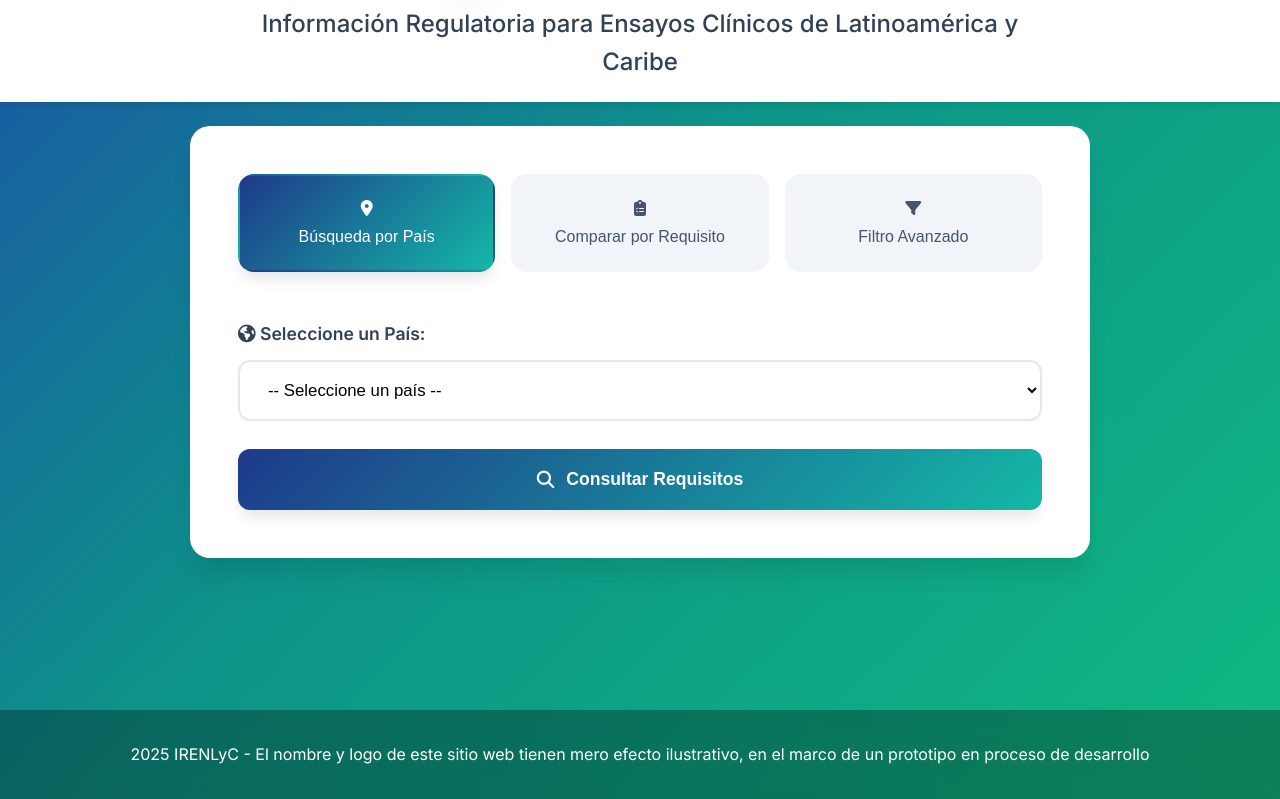
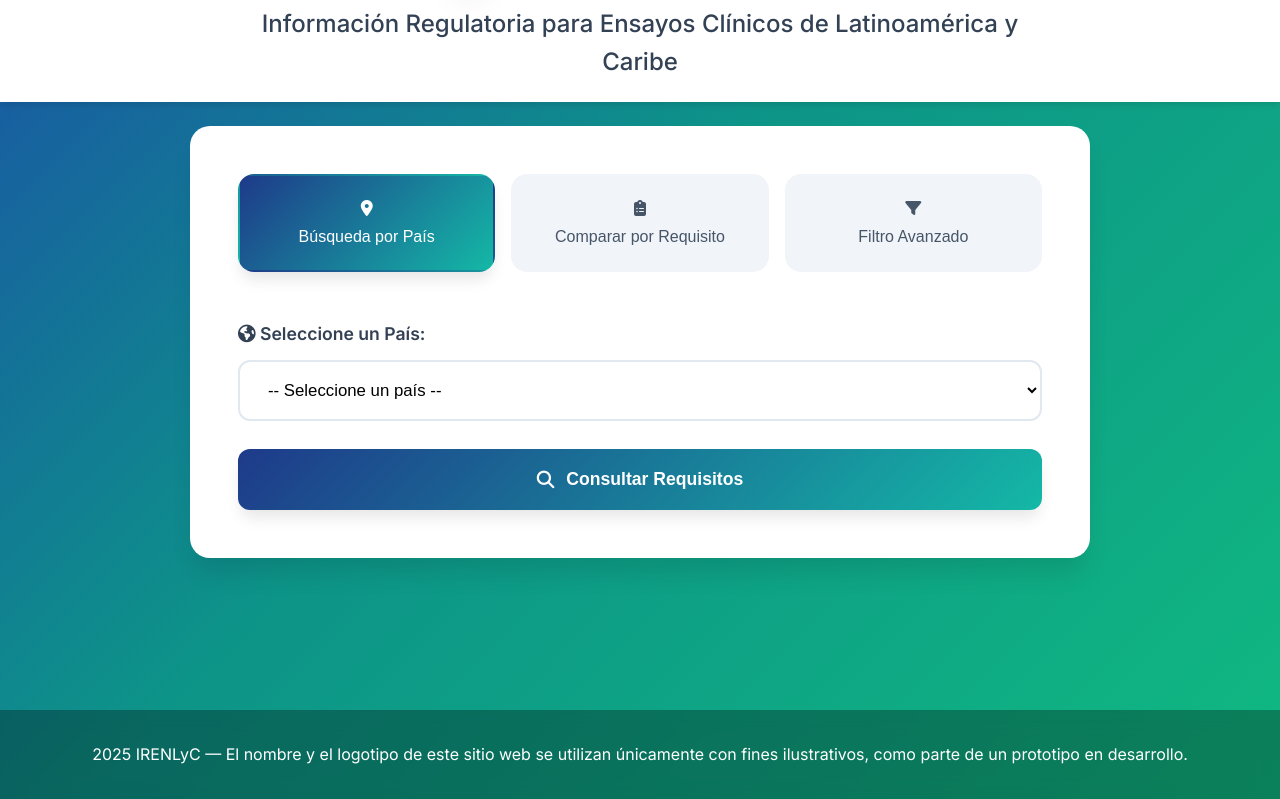
Before and after one commit to plataformaopsarn-max/irenlyc, a plain HTML site: page index.html in a window 1280 px wide. Shown: the part 348-1147 px from the top of the page. Drawn offline with nearby package versions, Linux system fonts and the light colour scheme; some icons are missing.

Commit message:
Add files via upload

```diff
--- a/index.html
+++ b/index.html
@@ -210,7 +210,7 @@
 
     <footer class="main-footer">
         <div class="footer-content">
-            <p> 2025 IRENLyC - El nombre y logo de este sitio web tienen mero efecto ilustrativo, en el marco de un prototipo en proceso de desarrollo</p>
+            <p> 2025 IRENLyC — El nombre y el logotipo de este sitio web se utilizan únicamente con fines ilustrativos, como parte de un prototipo en desarrollo.</p>
         </div>
     </footer>
 
```
